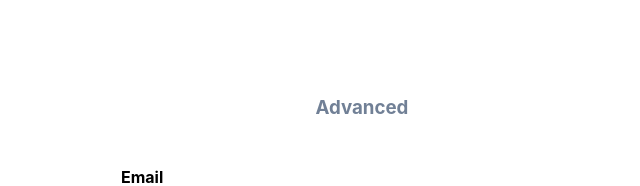
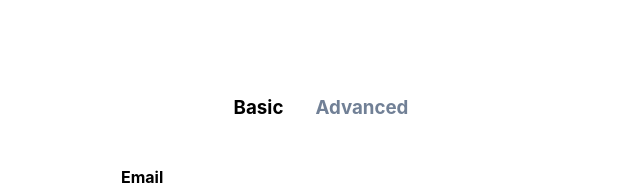
Before and after one commit to Annie-Huang/formik-tutorial, a React (Create React App) app: page / in a window 1280 px wide. Shown: the top 186 px of the page, without its empty margins (319-959 px from the left). Built offline with nearby package versions, Linux system fonts and the light colour scheme.

Commit message:
Adjust the color so it is easy to read in light mode

```diff
--- a/src/App.css
+++ b/src/App.css
@@ -29,7 +29,8 @@ nav h3 {
   color: #718096;
 }
 nav h3:hover {
-  color: white;
+  /*color: white;*/
+  color: darkgray;
 }
 
 form {
--- a/src/App.tsx
+++ b/src/App.tsx
@@ -10,13 +10,13 @@ function App() {
       <nav>
         <h3
           onClick={() => setView('basic')}
-          style={{ color: view === 'basic' ? '#fff' : '' }}
+          style={{ color: view === 'basic' ? 'black' : '' }}
         >
           Basic
         </h3>
         <h3
           onClick={() => setView('advanced')}
-          style={{ color: view === 'advanced' ? '#fff' : '' }}
+          style={{ color: view === 'advanced' ? 'black' : '' }}
         >
           Advanced
         </h3>
```
